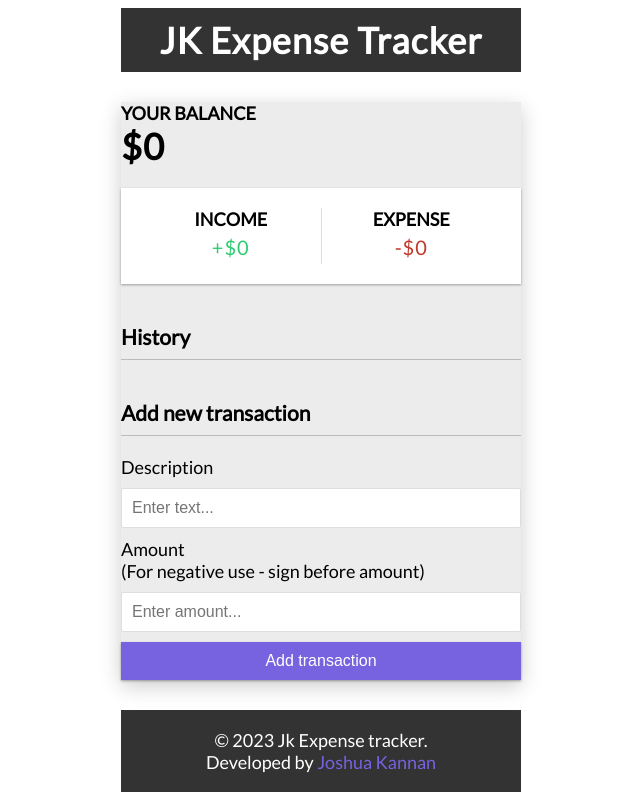
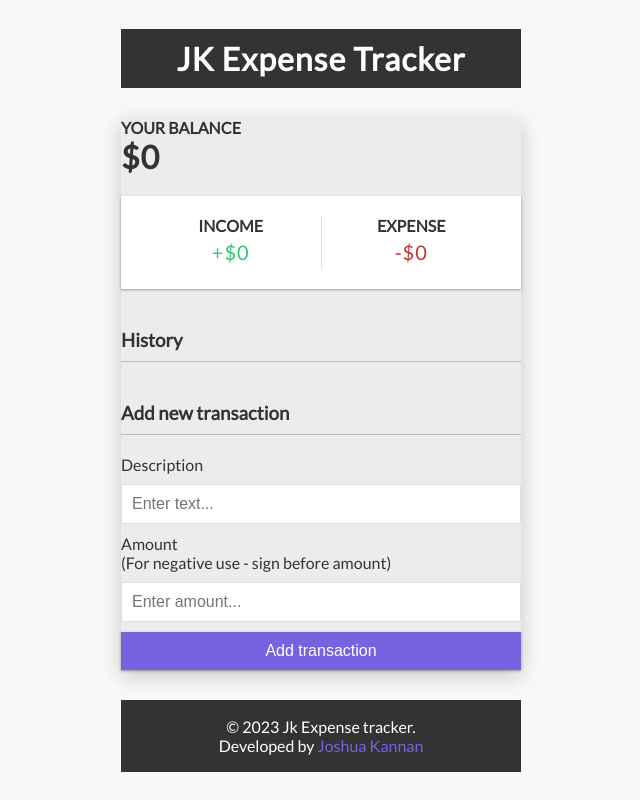
Before and after one commit to Joshua-kannan/Expense-tracker, a Vue app: page / in a window 1280 px wide. Shown: the whole page, without its empty margins (319-959 px from the left). Built offline with nearby package versions, Linux system fonts and the light colour scheme.

Commit message:
footer style

```diff
--- a/src/assets/style.css
+++ b/src/assets/style.css
@@ -9,20 +9,21 @@
 }
 
 body {
-  background-color: #ffffff;
+  background-color: #f8f8f8; /* Light gray background */
+  color: #333; /* Dark text color */
   display: flex;
   flex-direction: column;
   align-items: center;
   justify-content: center;
   min-height: 100vh;
-  margin: 0;
+  margin: 0 auto; /* Center the body horizontally */
+  max-width: 2000px; /* Set a maximum width for the body */
   font-family: 'Lato', sans-serif;
-  font-size: 18px;
+  font-size: 16px; /* Slightly smaller font size for better readability */
 }
 
 .container {
   margin: 30px auto;
-  margin-bottom: 0;
   width: 400px;
   background-color: #ececec;
   box-shadow: 0 6px 20px rgba(0, 0, 0, 0.2);
--- a/src/components/Footer.vue
+++ b/src/components/Footer.vue
@@ -19,4 +19,5 @@
         color: #7762e0;
         text-decoration: none;
     }
+
   </style>
```
